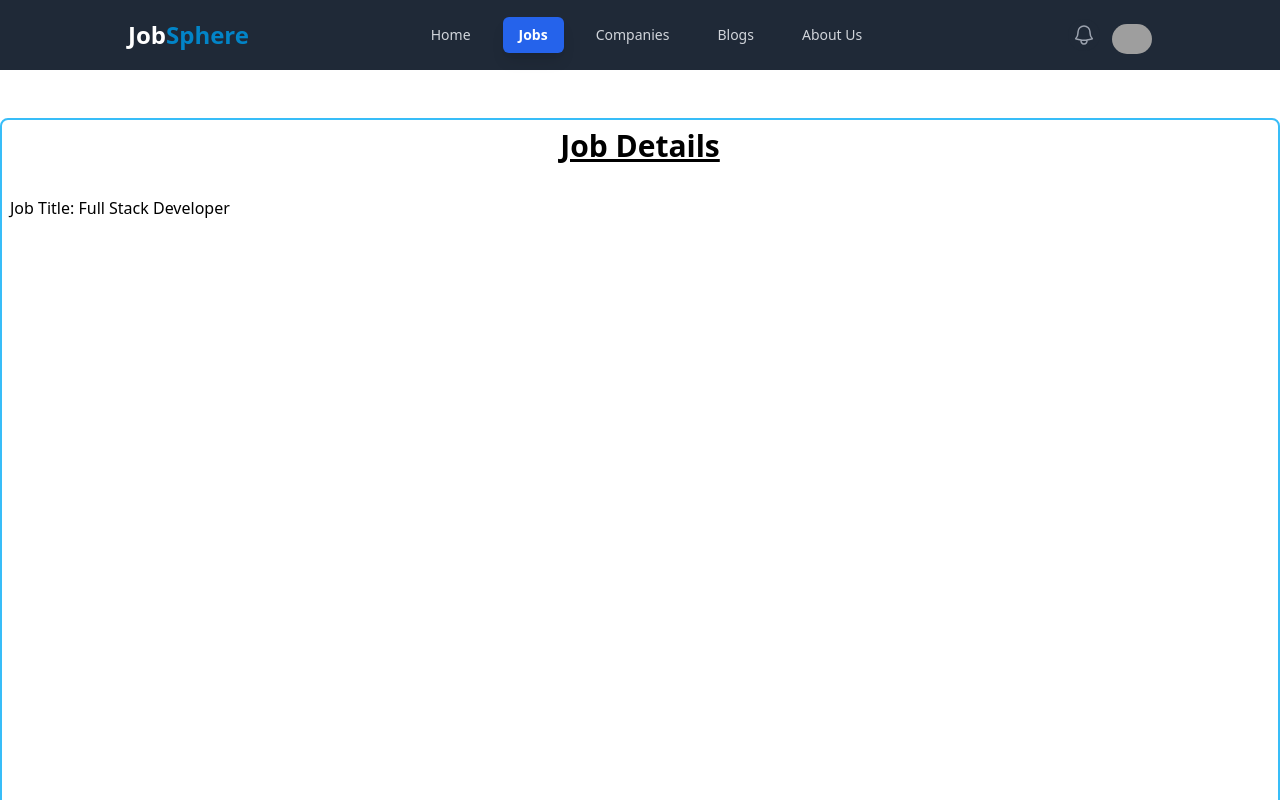
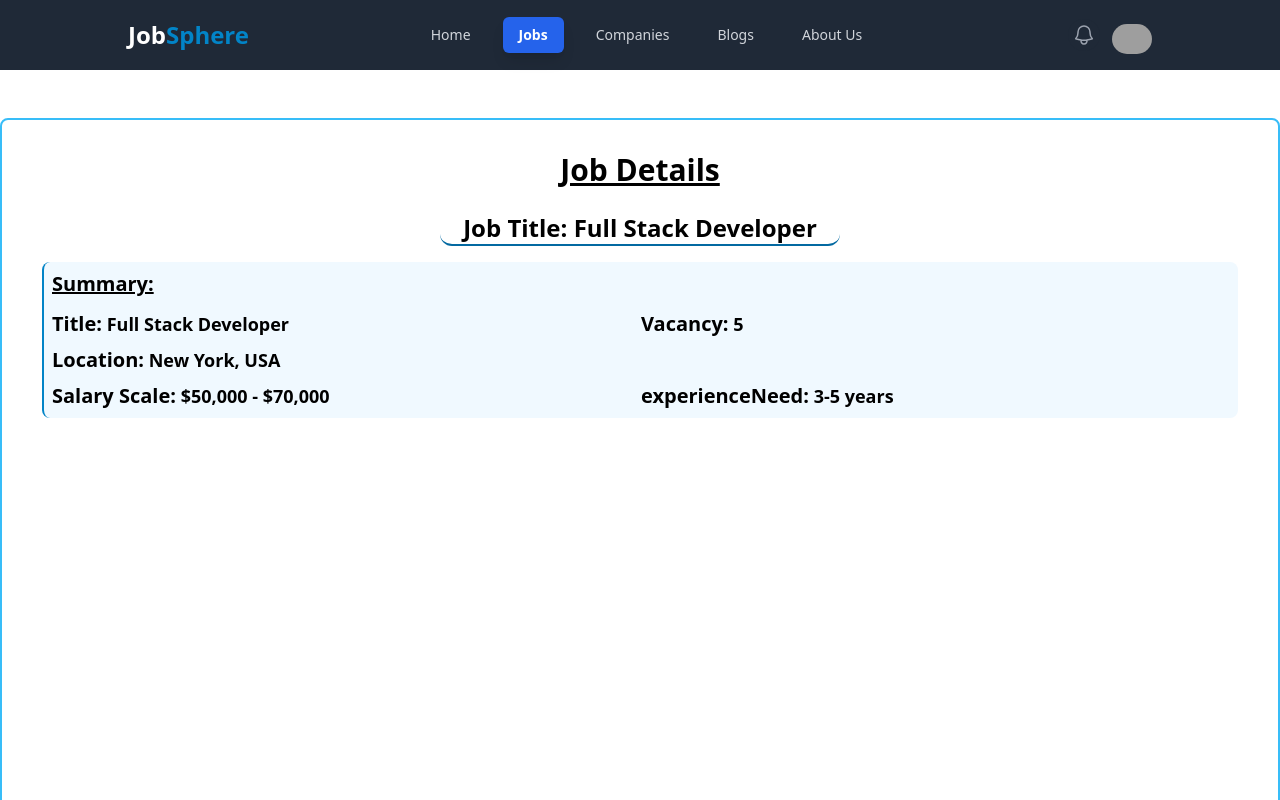
Before and after one commit to HunterMahmud/JobSphere, a Next.js app: page /jobs in a window 1280 px wide. Shown: the top 800 px of the page. Built offline with nearby package versions, Linux system fonts and the light colour scheme; grey boxes are pictures that could not be loaded.

Commit message:
Details Summary Added

```diff
--- a/src/components/Jobs/JobDetails.jsx
+++ b/src/components/Jobs/JobDetails.jsx
@@ -4,11 +4,10 @@ const JobDetails = () => {
    const jobDetails = [
       {
          summary: {
-            jobTitile: "Full Stack Developer",
+            jobTitle: "Full Stack Developer",
             vacancy: 5,
             location: "New York, USA",
-            salary: "$50,000 - $70,000",
-            scale: "Mid-level",
+            salaryScale: "$50,000 - $70,000",
             experienceNeed: "3-5 years",
          },
          requirement: {
@@ -45,9 +44,25 @@ const JobDetails = () => {
    ];
 
    return (
-      <div className='border-2 border-sky-400 rounded-lg p-2 my-8 h-screen'>
-         <h1 className="text-3xl font-bold underline text-center mb-8">Job Details</h1>
-        <h1 className=''> Job Title: {jobDetails[0].summary.jobTitile}</h1>
+      <div className='border-2 border-sky-400 rounded-lg p-1 md:p-2 my-8 min-h-screen'>
+         <h1 className="text-3xl font-bold underline text-center my-6">Job Details</h1>
+         <h1 className='text-2xl font-semibold text-center lg:max-w-[400px] mx-auto border-b-2 border-sky-700 rounded-xl'> <span className='text-2xl font-bold'>Job Title:</span> {jobDetails[0].summary.jobTitle}</h1>
+
+         {/* Summary */}
+         <div className='md:mx-8 mx-2 border-l-2 p-2 rounded-lg border-sky-600 bg-sky-50 my-4'>
+            <h1 className='text-xl font-semibold underline mb-3'>Summary:</h1>
+            <div className='md:grid md:grid-cols-2 md:justify-between'>
+               <h4 className='text-lg font-semibold'> <span className='text-xl font-bold'>Title:</span> {jobDetails[0].summary.jobTitle}</h4>
+               <h4 className='text-lg font-semibold'> <span className='text-xl font-bold'>Vacancy:</span> {jobDetails[0].summary.vacancy}</h4>
+            </div>
+            <h4 className='text-lg font-semibold my-2'> <span className='text-xl font-bold'>Location:</span> {jobDetails[0].summary.location}</h4>
+            <div className="md:grid md:grid-cols-2 md:justify-between">
+               <h4 className='text-lg font-semibold'> <span className='text-xl font-bold'>Salary Scale:</span> {jobDetails[0].summary.salaryScale}</h4>
+               <h4 className='text-lg font-semibold'> <span className='text-xl font-bold'>experienceNeed:</span> {jobDetails[0].summary.experienceNeed}</h4>
+            </div>
+         </div>
+
+
       </div>
    );
 };
```
